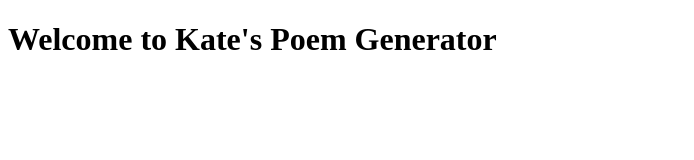
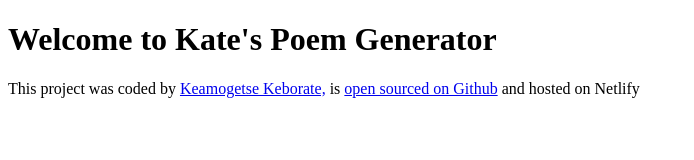
Before and after one commit to Kate465/Kate-Poem-Generator, a plain HTML site: page index.html in a window 1280 px wide. Shown: the whole page, without its empty margins (0-694 px from the left). Drawn offline with Linux system fonts and the light colour scheme.

Commit message:
added footer and links to project

```diff
--- a/index.html
+++ b/index.html
@@ -9,5 +9,16 @@
   <body>
     <h1>Welcome to Kate's Poem Generator</h1>
     <script src="src/index.js"></script>
+    <footer>
+      This project was coded by
+      <a href="https://github.com/Kate465" target="_blank">
+        Keamogetse Keborate,</a
+      >
+      is
+      <a href="https://github.com/Kate465/Kate-Poem-Generator" target="_blank">
+        open sourced on Github</a
+      >
+      and hosted on Netlify
+    </footer>
   </body>
 </html>
```
